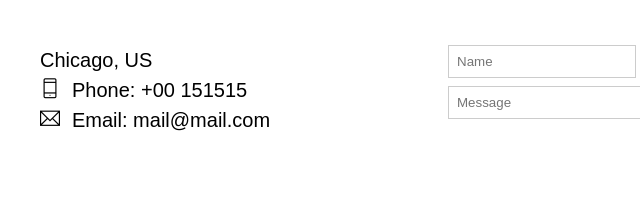
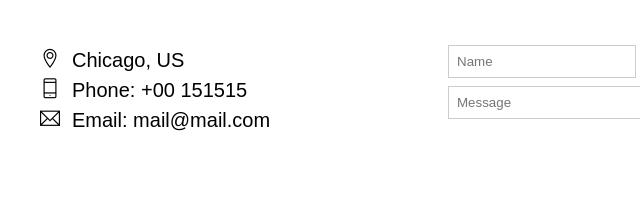
Before and after one commit to autruonggiang/W3-The-Band-F8-Web-Building, a plain HTML site: page index.html in a window 1280 px wide. Shown: the part 2335-2553 px from the top of the page, 200-840 px from the left. Drawn offline with Linux system fonts and the light colour scheme.

Commit message:
fix contact section

```diff
--- a/index.html
+++ b/index.html
@@ -133,7 +133,7 @@
 
                 <div class="row contact-content">
                     <div class="col col-half contact-info">
-                        <p><i class="" class="ti-location-pin"></i>Chicago, US</p>
+                        <p><i class="ti-location-pin"></i>Chicago, US</p>
                         <p><i class="ti-mobile"></i>Phone: +00 151515</p>
                         <p><i class="ti-email"></i>Email: mail@mail.com</p>
                     </div>
```
